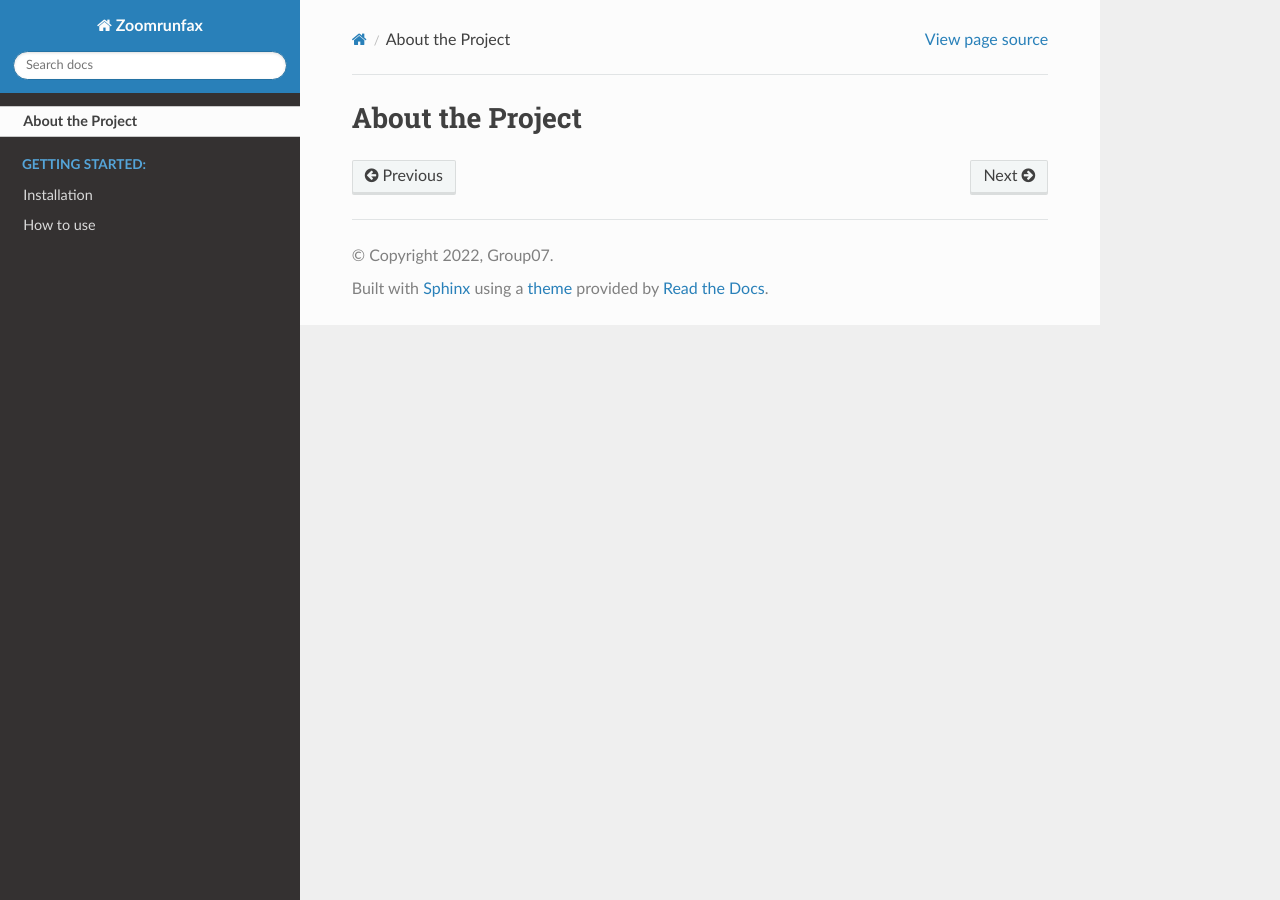
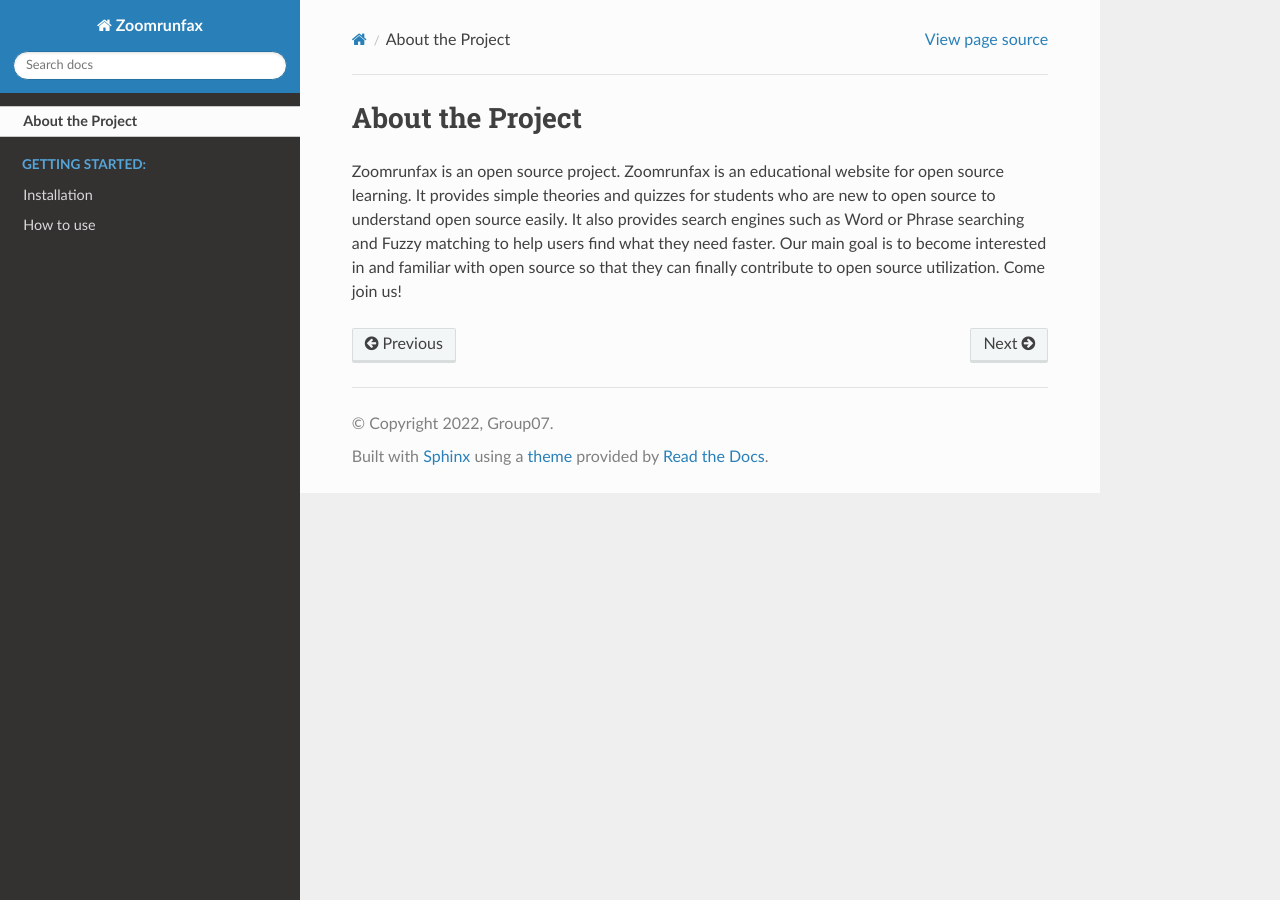
Before and after one commit to soeun72/OpS-EDU, a Sphinx documentation site: the page built from docs/source/About.rst, in a window 1280 px wide. Built offline with Sphinx 7.4.7 and the Read the Docs theme 2.0.0, drawn with Linux system fonts in a browser that asks for light colours.

Commit message:
Update About.rst

```diff
--- a/docs/source/About.rst
+++ b/docs/source/About.rst
@@ -1,2 +1,3 @@
 About the Project
 =====================
+Zoomrunfax is an open source project. Zoomrunfax is an educational website for open source learning. It provides simple theories and quizzes for students who are new to open source to understand open source easily. It also provides search engines such as Word or Phrase searching and Fuzzy matching to help users find what they need faster. Our main goal is to become interested in and familiar with open source so that they can finally contribute to open source utilization. Come join us!
```
